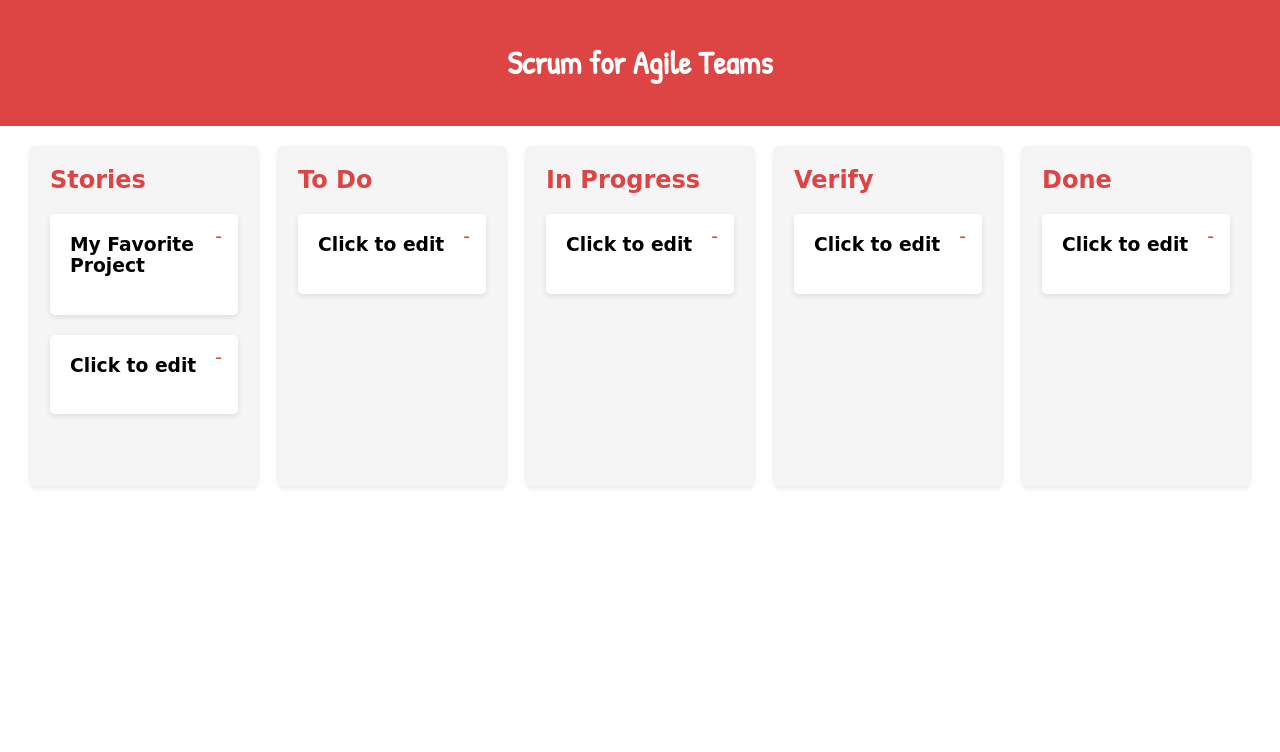
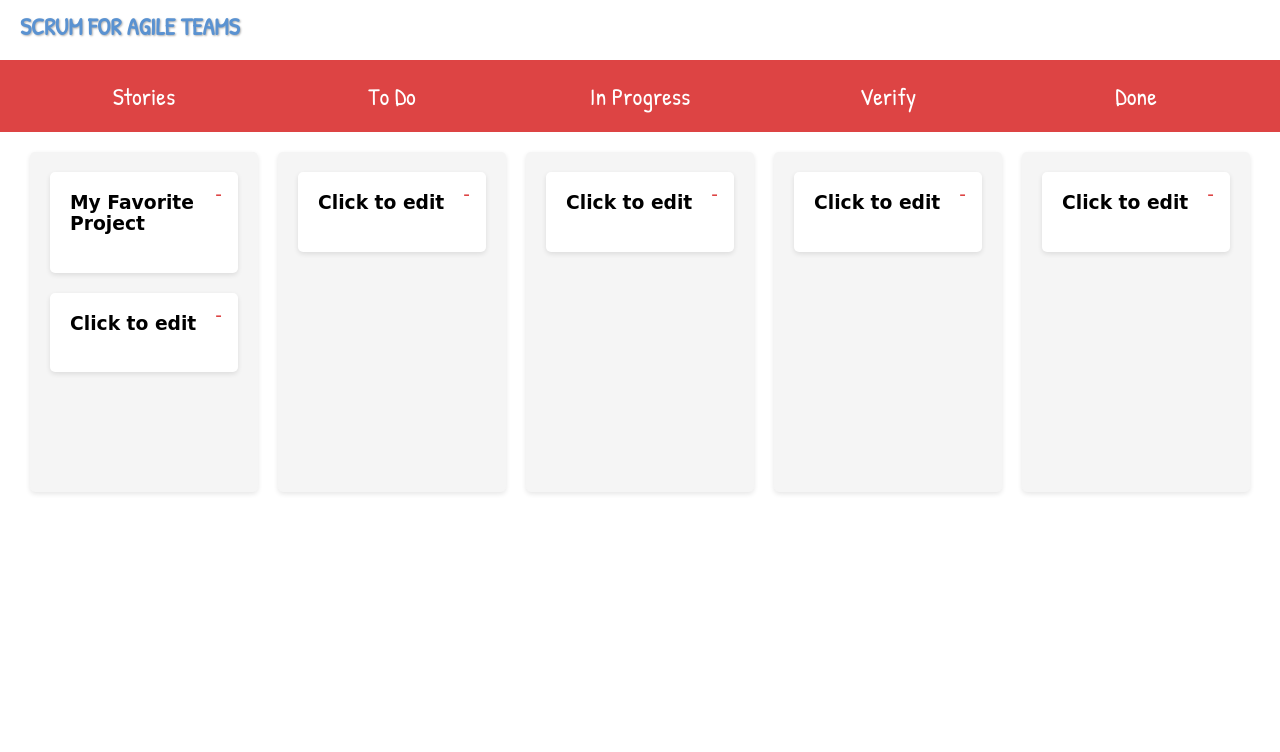
Before and after one commit to zwdconstrucition/cs5351, a Flask app: template templates/scrum-board.html in a window 1280 px wide. Shown: the top 752 px of the page. Run offline with Flask 3, Linux system fonts and the light colour scheme; the template is opened without the code that fills it, so the values that code supplies are empty.

Commit message:
Update scrum-board.html

```diff
--- a/templates/scrum-board.html
+++ b/templates/scrum-board.html
@@ -1,23 +1,46 @@
 <!DOCTYPE html>
 <html lang="en">
 <head>
-        <!-- 引入 Allura 字体 -->
+    <!-- 引入字体 -->
     <link href="https://fonts.googleapis.com/css2?family=Patrick+Hand&display=swap" rel="stylesheet">
     <style>
         /* 整体布局 */
         body {
-                font-family: 'Patrick Hand', cursive; /* 使用 Patrick Hand 字体 */
+            font-family: 'Patrick Hand', cursive;
             margin: 0;
             padding: 0;
+            padding-top: 60px; /* 给顶部标题预留空间，防止内容重叠 */
         }
 
-            header {
+        /* 上方白色标题 */
+        .top-header {
+            position: absolute; /* 固定在左上角 */
+            top: 10px;
+            left: 20px;
+            background-color: transparent;
+            color: #5a92d1;
+            font-size: 24px;
+            font-family: 'Patrick Hand', cursive;
+            font-weight: bold;
+            text-shadow: 1px 1px 2px rgba(0, 0, 0, 0.3);
+            z-index: 10; /* 确保标题位于所有元素之上 */
+        }
+        /* 下方红色标题 */
+        .main-header {
             background-color: #d44;
             color: #fff;
             padding: 20px;
+            display: flex; /* 启用 Flexbox */
+            justify-content: space-evenly; /* 平均分布 */
+            align-items: center; /* 垂直居中 */
+            font-size: 24px;
             text-align: center;
         }
 
+        .main-header .header-item {
+            flex: 1; /* 每个单词占相同的空间 */
+            text-align: center; /* 居中显示文字 */
+        }
         .board-container {
             display: flex;
             justify-content: space-between;
@@ -38,10 +61,9 @@
         .column h2 {
             color: #d44;
             margin-top: 0;
-                font-family: 'Allura', cursive; /* 使用手写字体 */
+            font-family: 'Allura', cursive;
         }
 
-            /* 卡片样式 */
         .card {
             background-color: #fff;
             border-radius: 5px;
@@ -123,35 +110,36 @@
 </head>
 
 <body>
-    <header>
-        <h1>Scrum for Agile Teams</h1>
+    <!-- 白色背景的顶部标题 -->
+    <div class="top-header">
+        SCRUM FOR AGILE TEAMS
+    </div>
+    <!-- 红色背景的主要标题 -->
+    <header class="main-header">
+        <div class="header-item">Stories</div>
+        <div class="header-item">To Do</div>
+        <div class="header-item">In Progress</div>
+        <div class="header-item">Verify</div>
+        <div class="header-item">Done</div>
     </header>
     <main>
         <div class="board-container">
             <div class="column" id="stories" ondrop="drop(event)" ondragover="allowDrop(event)">
-                <h2>Stories</h2>
-                <!-- 初始卡片 -->
                 <div class="card" draggable="true" ondragstart="drag(event)">
                     <h3 ondblclick="editCardText(this)">My Favorite Project</h3>
                     <button class="delete-btn" onclick="deleteCard(this)">-</button>
                 </div>
             </div>
             <div class="column" id="todo" ondrop="drop(event)" ondragover="allowDrop(event)">
-                <h2>To Do</h2>
             </div>
             <div class="column" id="in-progress" ondrop="drop(event)" ondragover="allowDrop(event)">
-                <h2>In Progress</h2>
             </div>
             <div class="column" id="verify" ondrop="drop(event)" ondragover="allowDrop(event)">
-                <h2>Verify</h2>
             </div>
             <div class="column" id="done" ondrop="drop(event)" ondragover="allowDrop(event)">
-                <h2>Done</h2>
             </div>
         </div>
     </main>
-
-    <!-- 加号按钮，位于 Stories 栏外部左下角 -->
     <button class="add-card-btn" onclick="addCard('stories')">+</button>
 
     <script>
```
Also changed, not shown: other parts of templates/scrum-board.html (+4 -39 lines). Lines whose indentation alone changed are shown as unchanged.
